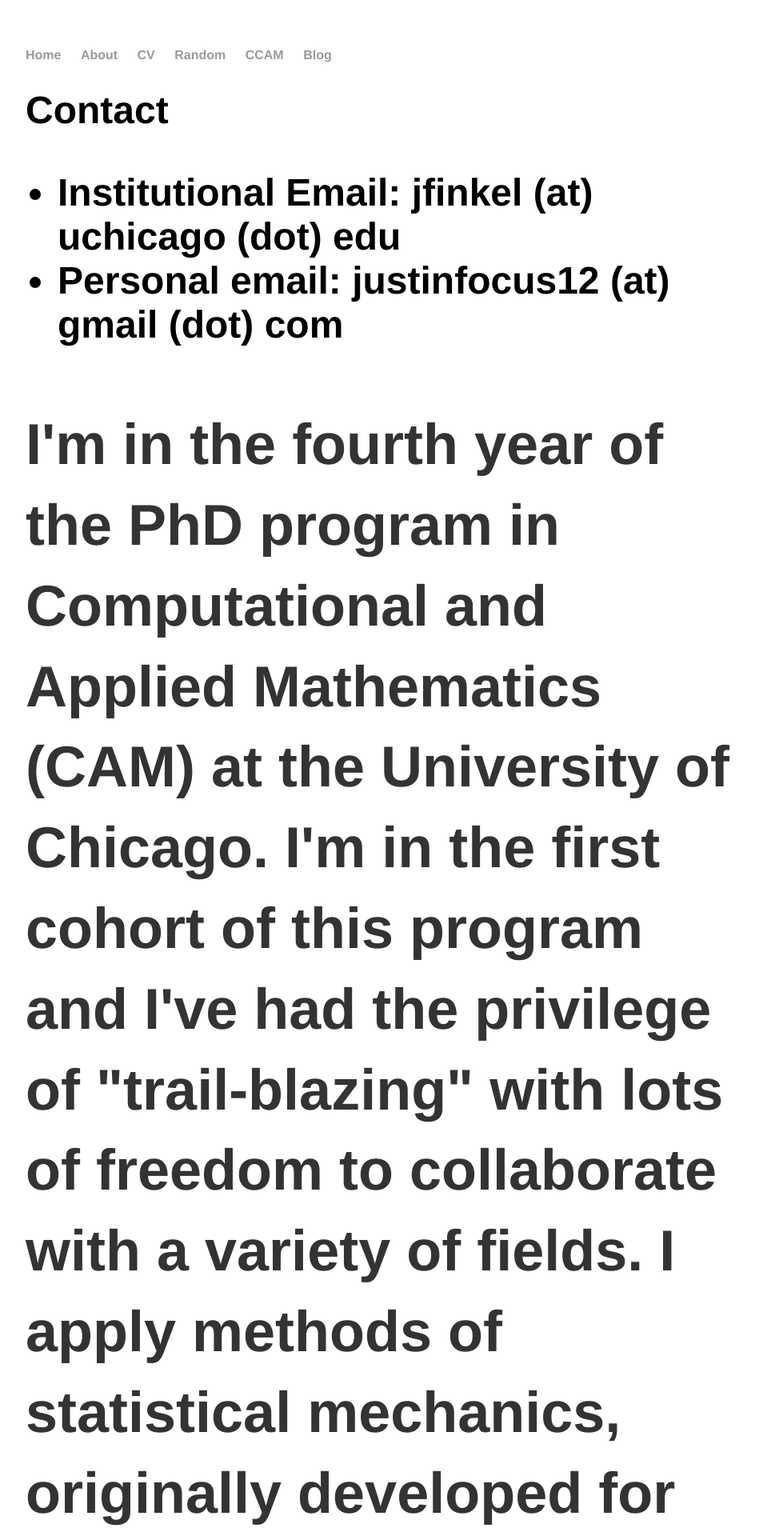
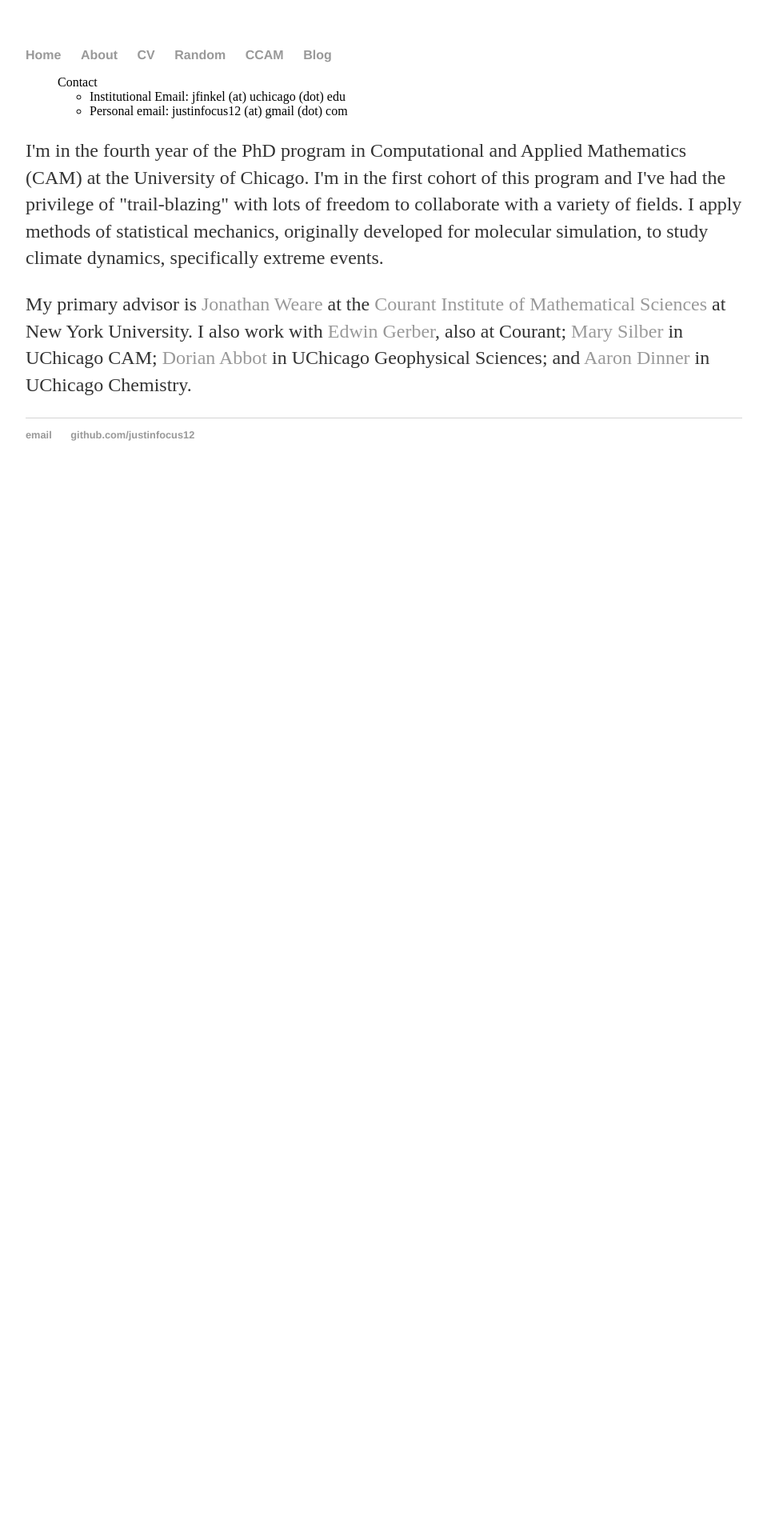
Before and after one commit to justinfocus12/justinfocus12.github.io, a Jekyll site: the page built from about/index.html, in a window 1280 px wide. Shown: the top 1920 px of the page at 80% size, without its empty margins (160-1119 px from the left). Built offline with Jekyll 4.4.1, drawn with Linux system fonts in a browser that asks for light colours; after the commit the page ends 900 px from its top, so only the background shows below that.

Commit message:
Update index.html

```diff
--- a/about/index.html
+++ b/about/index.html
@@ -2,16 +2,15 @@
 layout: default
 title: About Me
 ---
-<h1> Contact
+<ul> Contact
   <ul>
     <li> Institutional Email: jfinkel (at) uchicago (dot) edu </li>
     <li> Personal email: justinfocus12 (at) gmail (dot) com </li>
   </ul>
-</h1>
-<h1>
-  <p>
+</ul>
+<p>
     I'm in the fourth year of the PhD program in Computational and Applied Mathematics (CAM) at the University of Chicago. I'm in the first cohort of this program and I've had the privilege of "trail-blazing" with lots of freedom to collaborate with a variety of fields. I apply methods of statistical mechanics, originally developed for molecular simulation, to study climate dynamics, specifically extreme events.
-  </p>
-  <p>
+</p>
+<p>
     My primary advisor is <a href="https://cims.nyu.edu/~weare/">Jonathan Weare</a> at the <a href="https://cims.nyu.edu/">Courant Institute of Mathematical Sciences</a> at New York University. I also work with <a href="https://edwinpgerber.github.io/">Edwin Gerber</a>, also at Courant; <a href="https://cam.uchicago.edu/people/profile/mary-silber/">Mary Silber</a> in UChicago CAM; <a href="https://geosci.uchicago.edu/people/dorian-abbot/">Dorian Abbot</a> in UChicago Geophysical Sciences; and <a href="https://chemistry.uchicago.edu/faculty/aaron-dinner/">Aaron Dinner</a> in UChicago Chemistry.
-</h1>
+</p>
```
